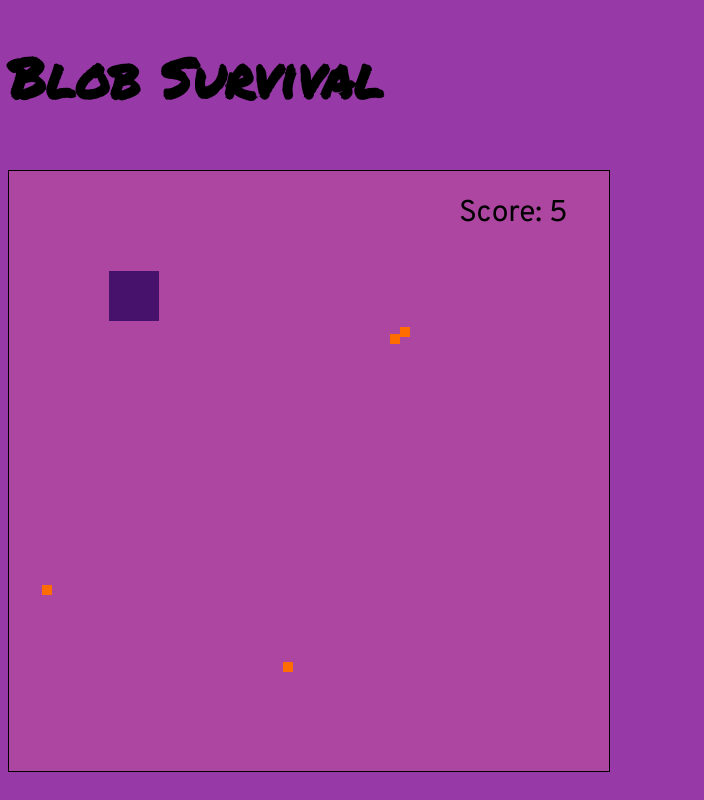
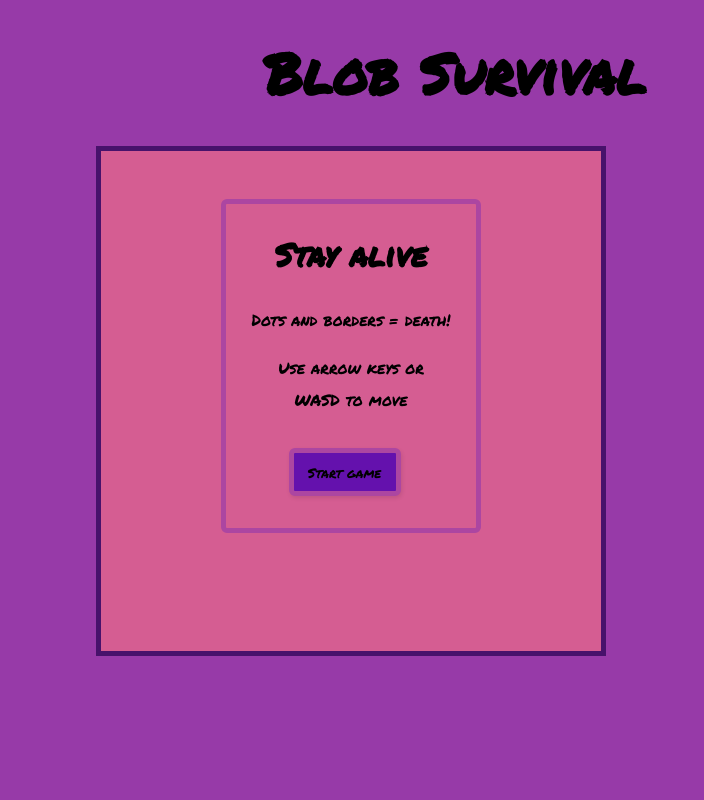
Before and after one commit to nichgalzin/blob-survival, a plain HTML site: page game-index.html in a window 1280 px wide. Shown: the whole page, without its empty margins (0-704 px from the left). Drawn offline with Linux system fonts and the light colour scheme.

Commit message:
start screen added

```diff
--- a/game-index.html
+++ b/game-index.html
@@ -10,5 +10,20 @@
     <script src="./game-main.js" defer></script>
 </head>
 <body>
-    <h1>Blob Survival
+    <div>
+        <h1>Blob Survival</h1>
+        <canvas>
+        </canvas>
+    </div>
+    <div id="start-screen">
+        <div class="instructions">
+            <h2>Stay alive</h2>
+            <p>Dots and borders = death!</p>
+            <p>Use arrow keys or<br> WASD to move</p>
+            <div id="btn-box">
+                <button id="start-button" role="button">Start game</button>
+            </div>
+        </div>
+    </div>
+    <div class="end-screen"></div>
 </html>
--- a/game-main.js
+++ b/game-main.js
@@ -1,25 +1,27 @@
 // Global Variables
-const canvas = document.createElement('canvas');
+let blob, score;
+const obstacle = [];
+
+// Dom Access
+
+const canvas = document.querySelector('canvas');
 const context = canvas.getContext('2d');
-let blob, score;
-const food = [];
-
+const startButton = document.getElementById('start-button');
+const startScreen = document.getElementById('start-screen');
 
 // Game object
 
 const game = {
 
     bodyEl: document.querySelector('body'),
-    width: 600,
-    height: 600,
+    width: 500,
+    height: 500,
 
     canvasSetup() {
-        canvas.width = 600;
-        canvas.height = 600;
-        canvas.style.background = '#AC46A1';
-        this.bodyEl.append(canvas);
+        canvas.width = this.width;
+        canvas.height = this.height;
         this.frameNo = 0;
-        score = new Score('30px Overpass', 450, 50);
+        score = new Score('24px Overpass', this.width - 130, 50);
         this.interval = setInterval(updateGameArea, 20);
     },
 
@@ -37,32 +39,29 @@ const game = {
     }
 }
 
+//main running game function
+
+function updateGameArea() {
+    checkIfCrash()
+    blob.boundaryCollide();
+    game.clear();
+    placeObstacle();
+    score.text = `Score: ${obstacle.length}`;
+    score.update();
+    blob.newPos();
+    blob.update();
+}
 
 /*
 Functions
 */
 
+//clear game after each interval
+
 function clear() {
     context.clearRect(0, 0, game.width, game.height);
 }
 
-//main running game function
-
-function updateGameArea() {
-    for (let i = 0; i < food.length; i++) {
-        if (blob.crashWith(food[i])) {
-            game.stop();
-            return;
-        }
-    }
-    blob.boundary();
-    game.clear();
-    makeFood();
-    score.text = `Score: ${food.length}`;
-    score.update();
-    blob.newPos();
-    blob.update();
-}
 
 //moving functions
 
@@ -86,22 +85,17 @@ function moveRight() {
     blob.speedY = 0;
 }
 
-function growBlob() {
-    blob.height =  blob.height + 5;
-    blob.width = blob.width + 5;
-}
-
 // Generate random X and Y coordinates
 
 function randomX() {
-    return Math.floor(Math.random() * (game.width + 10) + 10);
+    return Math.floor(Math.random() * (game.width + 10));
 }
 
 function randomY() {
-    return Math.floor(Math.random() * (game.height + 10) + 10);
+    return Math.floor(Math.random() * (game.height + 10));
 }
 
-//Food generator function
+//obstacle generator function
 
 function everyInterval(n) {
     if ((game.frameNo /n) % 1 == 0) {
@@ -110,13 +104,22 @@ function everyInterval(n) {
     return false;
 }
 
-function makeFood() {
+function placeObstacle() {
      game.frameNo += 1;
-    if (game.frameNo == 1 || everyInterval(60)) {
-        food.push(new Food('#FF6D00', randomX(), randomY()));
+    if (game.frameNo == 1 || everyInterval(50)) {
+        obstacle.push(new Obstacle('#FF4742', randomX(), randomY()));
     }
-    for (let i = 0; i < food.length; i++) {
-        food[i].update();
+    for (let i = 0; i < obstacle.length; i++) {
+        obstacle[i].update();
+    }
+}
+
+function checkIfCrash() {
+    for (let i = 0; i < obstacle.length; i++) {
+        if (blob.crashWith(obstacle[i])) {
+            game.stop();
+            return;
+        }
     }
 }
 
@@ -156,14 +159,14 @@ function Blob(width, height, color, x, y) {
         return crash;
     }
 
-    this.boundary = function() {
-        if(this.x < 0 || this.x + this.width > canvas.width - this.width || this.y < 0 || this.y + this.height > canvas.height- this.height) {
+    this.boundaryCollide = function() {
+        if(this.x == 0 || this.x + this.width > canvas.width || this.y == 0 || this.y + this.height > canvas.height) {
             game.stop();
         }
     }
 }
 
-function Food(color, x, y) {
+function Obstacle(color, x, y) {
     this.width = 10;
     this.height = 10;
     this.x = x;
@@ -191,6 +194,8 @@ function Score(font, x, y) {
 
 //Event Listners
 
+
+//Arrow & WASD movement controls
 window.addEventListener('keydown', (e) => {
     e.preventDefault();
 
@@ -217,8 +222,14 @@ window.addEventListener('keydown', (e) => {
      }
 })
 
+// Start Button event listenr and game start
+
+startButton.addEventListener('click', () => {
+    game.startGame();
+    startScreen.style.display = 'none';
+    canvas.style.display = 'block';
+})
+
 
 
 //Start game function
-
-game.startGame();
--- a/game-styles.css
+++ b/game-styles.css
@@ -5,11 +5,76 @@ background-color: #973AA8;
 
 h1 {
     font-family: 'Permanent Marker', cursive;
-    font-size: 55px;
+    font-size: 3.5rem;
+    width: 60%;
+    margin: 2rem auto;
+}
+
+h2 {
+    font-family: 'Permanent Marker', cursive;
+    font-size: 2rem;
+    text-align: center;
+}
+
+p {
+    font-family:'Permanent Marker', cursive;
+    text-align: center;
+    line-height: 2rem;
 
 }
 
+
 canvas {
-    border: solid 1px black;
-    margin: 1rem auto;
+    border: solid 5px #47126B;
+    margin: 0 5.5rem;
+    background-color: #AC46A1;
+    display: none;
 }
+
+#start-screen {
+    width: 500px;
+    height: 500px;
+    left: 6rem;
+    opacity: 1;
+    border: solid 5px #47126B;
+    background-color: #D55D92;
+    position: absolute;
+    display: flex;
+    justify-content: center;
+    align-items: flex-start;
+}
+
+.instructions {
+    border: solid 5px #AC46A1;
+    margin-top: 3rem;
+    border-radius: 6px;
+    width: 50%;
+
+}
+
+#start-button {
+    height: 3rem;
+    width: 7rem;
+    font-family: 'Permanent Marker', cursive;
+    background: #6411AD;
+    box-shadow: rgba(0, 0, 0, 0.1) 1px 2px 4px;
+    border-radius: 6px;
+    border: 5px solid #AC46A1;
+    cursor: pointer;
+}
+
+
+#btn-box {
+    margin: 2rem auto;
+    width: 50%;
+}
+
+#start-button:hover,
+#start-button:active {
+background-color: #571089;
+color: #FF4742;
+}
+
+#start-button:active {
+opacity: .5;
+}
```
